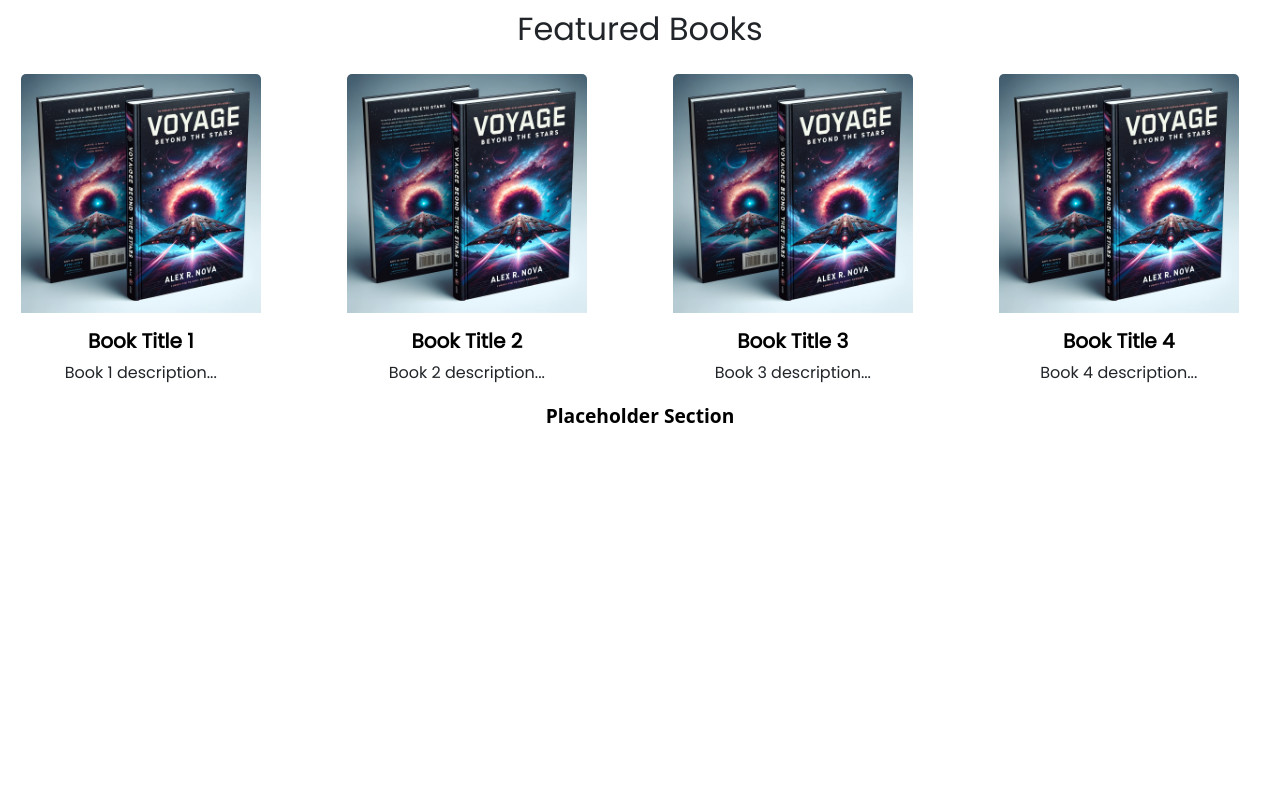
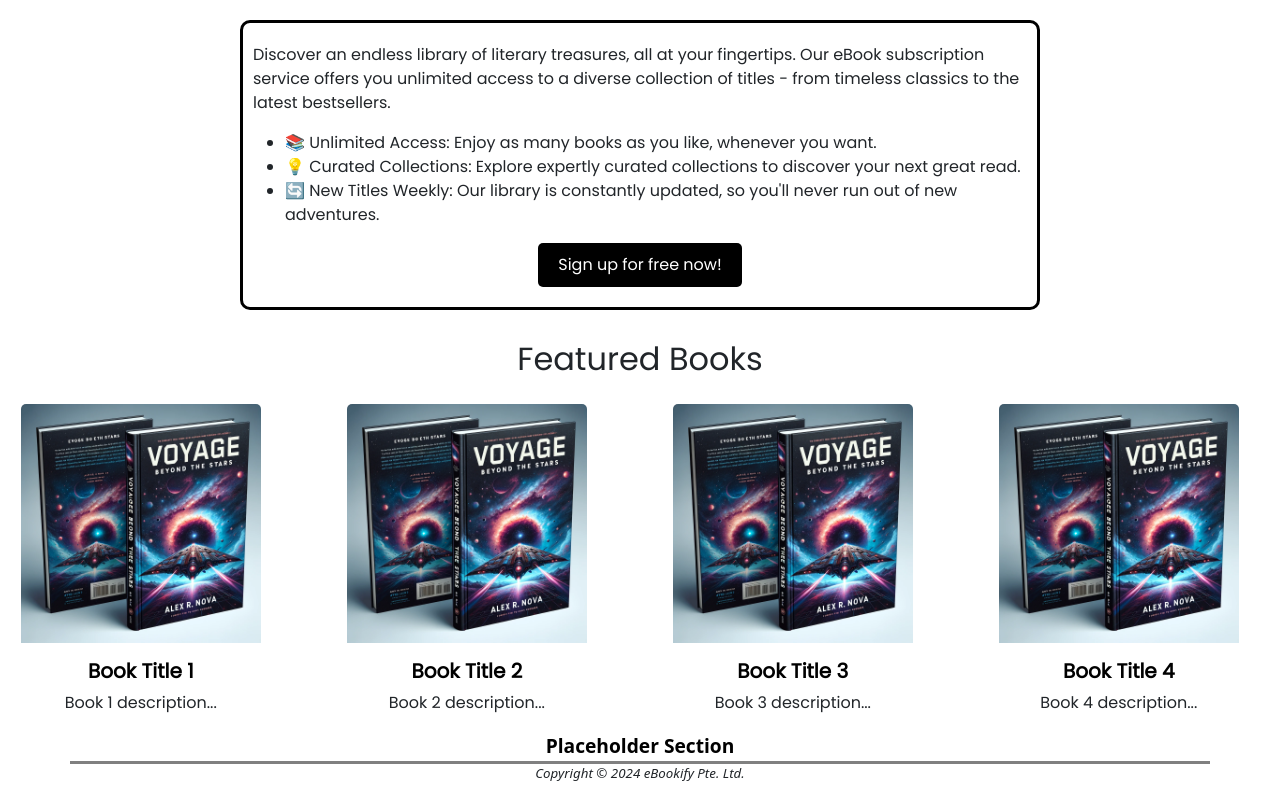
Before and after one commit to marvinoon/WebSystemP2-9, a PHP site: page /main.html in a window 1280 px wide. Shown: the part 211-1011 px from the top of the page. Before the commit the page ends 634 px from the top, so only its background shows below. Run offline with PHP 8.4, Linux system fonts and the light colour scheme.

Commit message:
New section.

```diff
--- a/Project/css/main.css
+++ b/Project/css/main.css
@@ -99,6 +99,46 @@ header {
     font-family: 'Poppins', sans-serif;
 }
 
+#welcome-section {
+    padding: 20px;
+    text-align: left;
+    font-family: 'Poppins', sans-serif;
+  }
+
+  .welcome-container {
+    max-width: 800px;
+    margin: 0 auto;
+    border-style: solid;
+    border-radius: 10px;
+    border-color: #000000;
+    padding-top: 20px;
+    padding-bottom: 20px;
+    padding-left: 10px;
+    padding-right: 10px;
+  }
+
+  .subscribe-btn {
+    color: #fff; /* White text */
+    background-color: black; /* Bootstrap primary blue */
+    border-color: black; /* Border color to match */
+    padding: 10px 20px; /* Button padding */
+    text-decoration: none; /* Remove underline from links */
+    display: inline-block; /* Align button correctly */
+    border-radius: 5px; /* Rounded button edges */
+
+
+  }
+
+  .subscribe-button{
+    text-align: center;
+  }
+
+  .subscribe-btn:hover {
+    background-color: gold;
+    border-color: gold; /* Border color on hover */
+    color: #000;
+  }
+
 
 .featured-books .col-3 {
     flex: 0 0 auto; /* Prevents flex items from shrinking but allows them to grow */
@@ -151,3 +191,10 @@ header {
     color: black;
 
 }
+footer{
+    border-top: solid;
+    border-color:gray ;
+    text-align: center;
+    font-size: smaller;
+    font-style: italic;
+}
--- a/Project/css/membership.css
+++ b/Project/css/membership.css
@@ -120,7 +120,7 @@ header {
 }
 
 .plan-box .btn-primary:hover {
-    background-color: gold; /* Darker blue on hover */
+    background-color: gold; /*  gold on hover */
     border-color: gold; /* Border color on hover */
     color: #000;
 }
--- a/Project/main.html
+++ b/Project/main.html
@@ -61,6 +61,19 @@
             <img id="header" class="img-fluid" src="images/books.jpg" />
         </div>
     </section>
+    <section id="welcome-section">
+        <div class="welcome-container">
+          <p>Discover an endless library of literary treasures, all at your fingertips. Our eBook subscription service offers you unlimited access to a diverse collection of titles - from timeless classics to the latest bestsellers.</p>
+          <ul>
+            <li>📚 Unlimited Access: Enjoy as many books as you like, whenever you want.</li>
+            <li>💡 Curated Collections: Explore expertly curated collections to discover your next great read.</li>
+            <li>🔄 New Titles Weekly: Our library is constantly updated, so you'll never run out of new adventures.</li>
+          </ul>
+          <div class="subscribe-button">
+          <a href="memberships.html" class="subscribe-btn">Sign up for free now!</a>
+        </div>
+        </div>
+      </section>
     <section class="featured-books">
         <div class="featured-container">
             <h2 class="text-center mb-4">Featured Books</h2>
@@ -125,5 +138,8 @@
         </div>
     </section>
     <section style="text-align: center; font-size: larger; font-weight: bold; color: black;"> Placeholder Section </section>
+    <footer class="container">
+        <p>Copyright &copy; 2024 eBookify Pte. Ltd.</p>
+    </footer>
 </body>
 </html>
```
